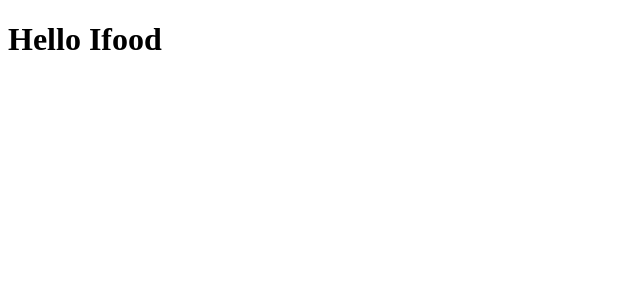
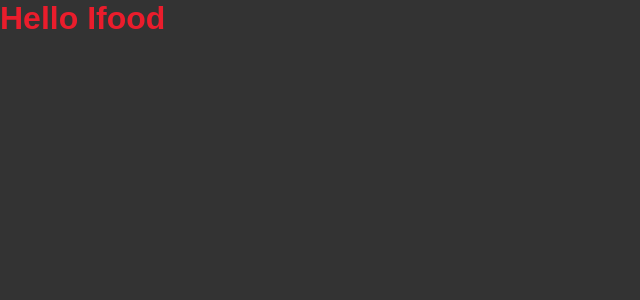
Before and after one commit to OlehBilozir/iFood, a Next.js app: page / in a window 1280 px wide. Shown: the top 300 px of the page, without its empty margins (0-640 px from the left). Built offline with nearby package versions, Linux system fonts and the light colour scheme.

Commit message:
adding styled components

```diff
--- a/package.json
+++ b/package.json
@@ -10,11 +10,13 @@
   "dependencies": {
     "next": "9.5.3",
     "react": "16.13.1",
-    "react-dom": "16.13.1"
+    "react-dom": "16.13.1",
+    "styled-components": "^5.2.0"
   },
   "devDependencies": {
     "@types/node": "^14.11.4",
     "@types/react": "^16.9.51",
+    "@types/styled-components": "^5.1.3",
     "typescript": "^4.0.3"
   }
 }
--- a/pages/_app.tsx
+++ /dev/null
@@ -1,3 +0,0 @@
-export default function MyApp({ Component, pageProps }) {
-  return <Component {...pageProps} />
-}
--- a/pages/index.tsx
+++ /dev/null
@@ -1,7 +0,0 @@
-export default function Home() {
-  return (
-    <div>
-      <h1>Hello Ifood</h1>
-    </div>
-  )
-}
--- /dev/null
+++ b/src/pages/_app.tsx
@@ -0,0 +1,10 @@
+import GlobalStyles from "../styles/GlobalStyles";
+
+export default function MyApp({ Component, pageProps }) {
+  return (
+    <>
+      <GlobalStyles />
+      <Component {...pageProps} />
+    </>
+  );
+}
--- /dev/null
+++ b/src/pages/index.tsx
@@ -0,0 +1,9 @@
+import { Title } from '../styles/pages/Home';
+
+export default function Home() {
+  return (
+    <div>
+      <Title>Hello Ifood</Title>
+    </div>
+  )
+}
--- /dev/null
+++ b/src/styles/GlobalStyles.ts
@@ -0,0 +1,14 @@
+import { createGlobalStyle } from 'styled-components';
+
+export default createGlobalStyle`
+  * {
+    margin: 0;
+    padding: 0;
+  }
+
+  body {
+    background: #333;
+    color: #fff;
+    font-family: Arial, Helvetica, sans-serif;
+  }
+`;
--- /dev/null
+++ b/src/styles/pages/Home.ts
@@ -0,0 +1,5 @@
+import styled from 'styled-components';
+
+export const Title = styled.h1`
+  color: #EA1D2C;
+`;
```
Also changed, not shown: 1 other file (tests, documents, lock files or other folders).
